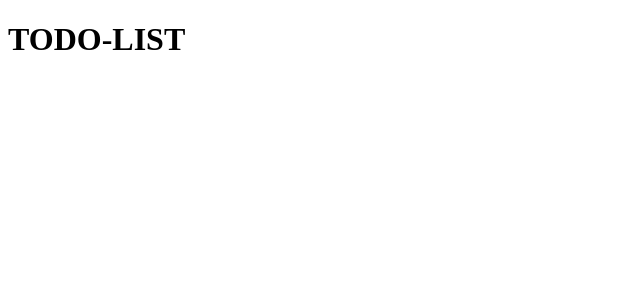
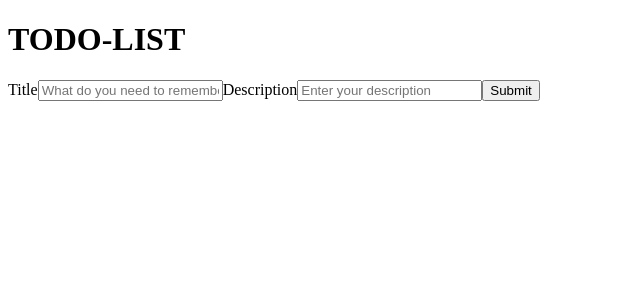
Before and after one commit to ferdiaz93/todo-list-teco, a React (Create React App) app: page / in a window 1280 px wide. Shown: the top 300 px of the page, without its empty margins (0-640 px from the left). Built offline with nearby package versions, Linux system fonts and the light colour scheme; the HTML template or start-up script is replaced by a standard one.

Commit message:
funcionalidad de crear tareas

```diff
--- a/src/App.js
+++ b/src/App.js
@@ -1,9 +1,50 @@
 import './assets/scss/App.scss';
+import { Formik, Field, Form } from 'formik';
+import { useState } from 'react';
 
 function App() {
-  return(
-    <h1>TODO-LIST</h1>
-  )
+  const [savedTasks, setSavedTasks] = useState([]);
+
+  const saveTask = (task, actions) => {
+    savedTasks.push(task);
+    setSavedTasks([...savedTasks])
+  }
+
+  return (
+    <div className="App">
+      <header className="App-header">
+        <h1>TODO-LIST</h1>
+      </header>
+      <main>
+        <Formik
+          initialValues={{title:"", description: ""}}
+          onSubmit={(values, actions)=> {
+            saveTask(values, actions)
+          }}
+        >
+          <Form>
+            <label htmlFor="title">Title</label>
+            <Field id="title" name="title" placeholder="What do you need to remember?" />
+
+            <label htmlFor="description">Description</label>
+            <Field id="description" name="description" placeholder="Enter your description" />
+
+            <button type="submit">Submit</button>
+          </Form>
+        </Formik>
+        <section className="tasks-container">
+          <ol>
+            {savedTasks.map((task, index) => (
+              <li className="task-label" key={index}>
+                <h5>{task.title}</h5>
+                <p>{task.description}</p>
+              </li>
+            ))}
+          </ol>
+        </section>
+      </main>
+    </div>
+  );
 }
 
 export default App;
```
